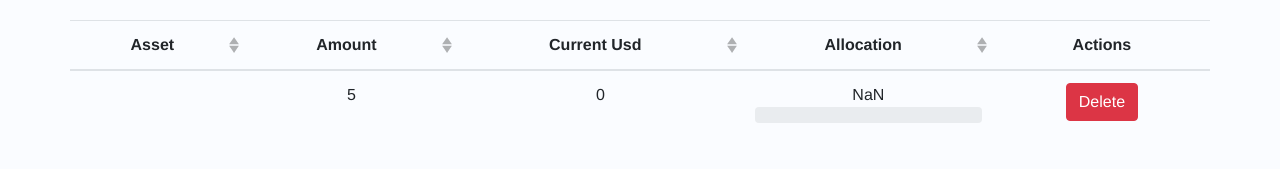
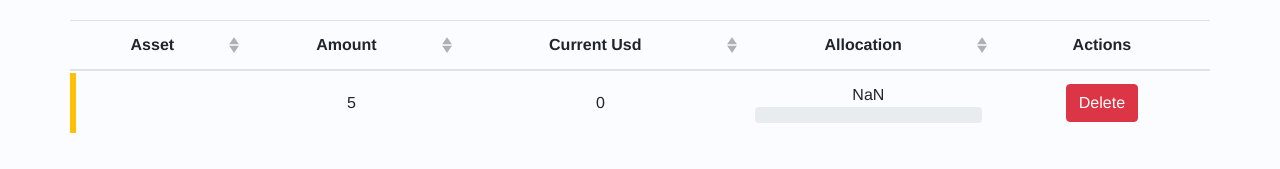
Before and after one commit to krista805/crypto_portfolio, a Vue app: page / in a window 1280 px wide. Both pictures are taken after typing "5" into the empty fields and a click on the button "Submit". Shown: the part 246-415 px from the top of the page. Built offline with nearby package versions, Linux system fonts and the light colour scheme; no server answers.

Commit message:
Adds color ticker to each row

```diff
--- /dev/null
+++ b/src/components/AssetList/_style.scss
@@ -0,0 +1,31 @@
+.table {
+    td {
+      vertical-align: middle;
+    }
+
+    &__asset {
+        &.first {
+            position: relative;
+
+            .ticker {
+                position: absolute;
+                left: -12px;
+                top: -73%;
+                bottom: -73%;
+                border: 3px solid;
+
+                &.success {
+                    border-color: #28a745;
+                }
+
+                &.info {
+                    border-color: #17a2b8;
+                }
+
+                &.warning {
+                    border-color: #ffc107;
+                }
+            }
+        }
+    }
+}
--- a/src/components/AssetList/index.vue
+++ b/src/components/AssetList/index.vue
@@ -2,8 +2,10 @@
     <b-row>
         <b-table hover :items="cryptoList" :fields="fields">
             <template #cell(name)="data">
-
-                <img class="logo mr-1" :src="data.item.logo"/> {{ data.item.name }}
+                <div class="table__asset first">
+                    <span :class="setVariantColor(data.item.allocation)" class="ticker"></span>
+                     <img class="logo mr-1" :src="data.item.logo"/> {{ data.item.name }}
+                </div>
 
             </template>
             <template #cell(amount)="data">
@@ -43,22 +45,27 @@ export default {
                 {
                     key: 'name',
                     label: 'Asset',
+                    tdClass: 'align-middle',
                     sortable: true
                 },
                 {
                     key: 'amount',
+                    tdClass: 'align-middle',
                     sortable: true
                 },
                 {
                     key: 'current_usd',
+                    tdClass: 'align-middle',
                     sortable: true,
                 },
                 {
                     key: 'allocation',
+                    tdClass: 'align-middle',
                     sortable: true,
                 },
                 {
                     key: 'actions',
+                    tdClass: 'align-middle'
                 }
             ],
             variantColor: null
@@ -80,3 +87,7 @@ export default {
     }
 }
 </script>
+
+<style lang="scss" scoped>
+@import 'style';
+</style>
```
